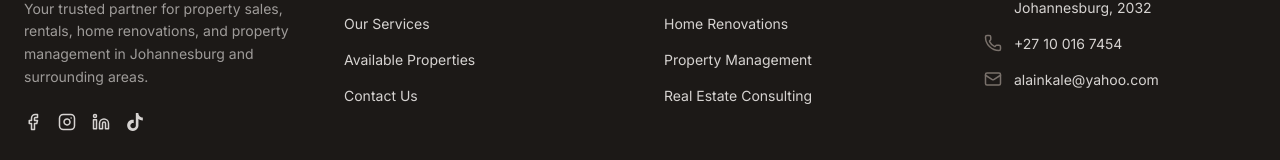
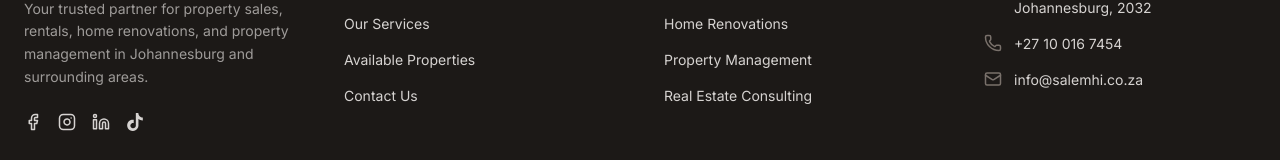
Before and after one commit to salemhomeinnovation/salemhi.co.za, a React (Vite) app: page /contact in a window 1280 px wide. Shown: the part 2037-2197 px from the top of the page. Built offline with nearby package versions, Linux system fonts and the light colour scheme.

Commit message:
Update contact information and social links in Footer

```diff
--- a/src/components/Footer.tsx
+++ b/src/components/Footer.tsx
@@ -8,6 +8,7 @@ export default function Footer() {
     <footer className="bg-stone-900 text-stone-300 pt-20 pb-10">
       <div className="max-w-7xl mx-auto px-6">
         <div className="grid grid-cols-1 md:grid-cols-2 lg:grid-cols-4 gap-12 mb-16">
+
           {/* Brand */}
           <div className="space-y-6">
             <Link to="/" className="flex items-center gap-3">
@@ -21,9 +22,11 @@ export default function Footer() {
                 SALEM HOME
               </span>
             </Link>
+
             <p className="text-sm leading-relaxed opacity-70">
               Your trusted partner for property sales, rentals, home renovations, and property management in Johannesburg and surrounding areas.
             </p>
+
             <div className="flex gap-4">
               <a href="https://facebook.com/alain.ngudia" target="_blank" rel="noopener noreferrer" className="hover:text-white transition-colors" aria-label="Facebook">
                 <Facebook size={18} />
@@ -35,10 +38,7 @@ export default function Footer() {
                 <Linkedin size={18} />
               </a>
               <a href="https://www.tiktok.com/@alain.kale5" target="_blank" rel="noopener noreferrer" className="hover:text-white transition-colors" aria-label="TikTok">
-                <svg
-                  viewBox="0 0 24 24"
-                  className="w-[18px] h-[18px] fill-current"
-                >
+                <svg viewBox="0 0 24 24" className="w-[18px] h-[18px] fill-current">
                   <path d="M12.525.02c1.31-.02 2.61-.01 3.91-.02.08 1.53.63 3.09 1.75 4.17 1.12 1.11 2.7 1.62 4.24 1.79v4.03c-1.44-.05-2.89-.35-4.2-.97-.57-.26-1.1-.59-1.62-.93-.01 2.92.01 5.84-.02 8.75-.03 1.4-.54 2.79-1.35 3.94-1.31 1.92-3.58 3.17-5.91 3.21-1.43.08-2.86-.31-4.08-1.03-2.02-1.19-3.44-3.37-3.65-5.71-.02-.5-.03-1-.01-1.49.18-1.9 1.12-3.72 2.58-4.96 1.66-1.44 3.98-2.13 6.15-1.72.02 1.48-.04 2.96-.04 4.44-.9-.32-1.98-.23-2.81.33-.85.51-1.44 1.43-1.58 2.41-.14.99.13 2.02.74 2.81.59.8 1.54 1.29 2.54 1.35 1.02.07 2.07-.3 2.84-1.02.67-.62 1.07-1.51 1.1-2.42V0h.02z"/>
                 </svg>
               </a>
@@ -75,14 +75,21 @@ export default function Footer() {
                 <MapPin size={18} className="shrink-0 text-stone-500" />
                 <span>51, 5th Avenue, Fontainebleau, Johannesburg, 2032</span>
               </li>
+
               <li className="flex gap-3">
                 <Phone size={18} className="shrink-0 text-stone-500" />
-                <a href="tel:+27100167454" className="hover:text-white transition-colors">+27 10 016 7454</a>
+                <a href="tel:+27100167454" className="hover:text-white transition-colors">
+                  +27 10 016 7454
+                </a>
               </li>
+
               <li className="flex gap-3">
                 <Mail size={18} className="shrink-0 text-stone-500" />
-                <a href="mailto:alainkale@yahoo.com" className="hover:text-white transition-colors">alainkale@yahoo.com</a>
+                <a href="mailto:info@salemhi.co.za" className="hover:text-white transition-colors">
+                  info@salemhi.co.za
+                </a>
               </li>
+
             </ul>
           </div>
         </div>
```
